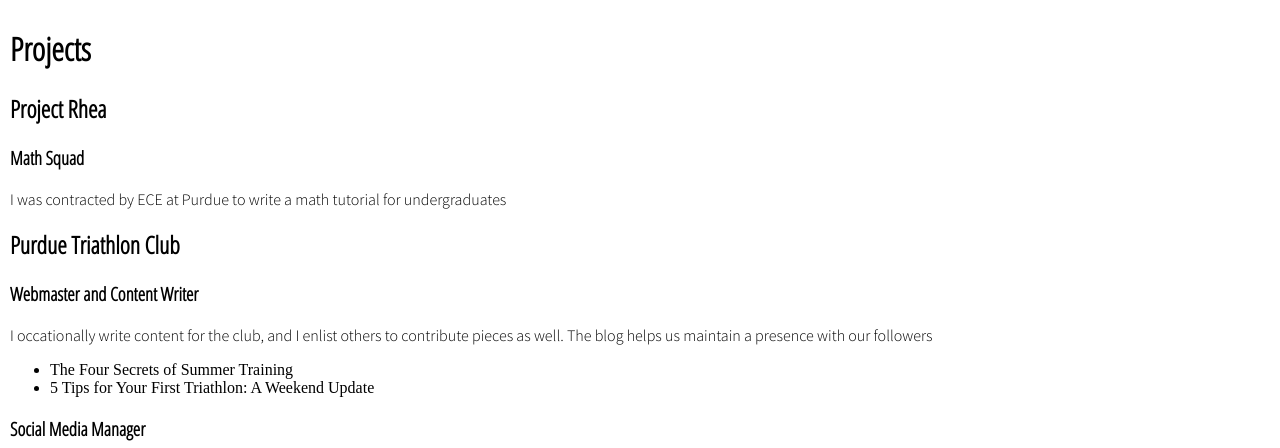
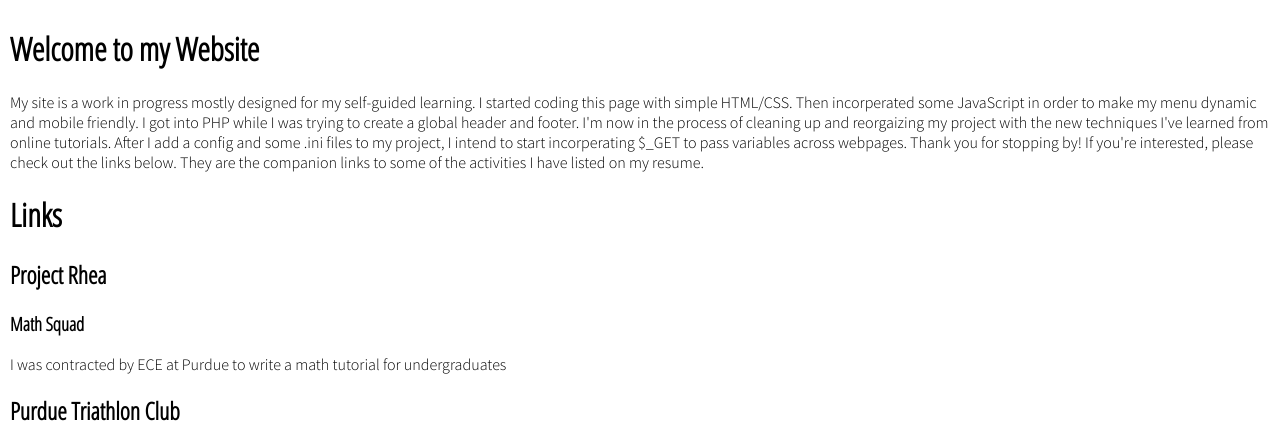
Before and after one commit to nicole-brewer/my-first-website, a PHP site: page / in a window 1280 px wide. Shown: the part 35-483 px from the top of the page. Run offline with PHP 8.4, Linux system fonts and the light colour scheme.

Commit message:
Added intro paragraph

```diff
--- a/web/index.php
+++ b/web/index.php
@@ -13,8 +13,10 @@
   define('TITLE', 'Home | nicole-brewer.com');
   include('../includes/header.php');
 ?>
+<h1>Welcome to my Website</h2>
+  <p>My site is a work in progress mostly designed for my self-guided learning. I started coding this page with simple HTML/CSS. Then incorperated some JavaScript in order to make my menu dynamic and mobile friendly. I got into PHP while I was trying to create a global header and footer. I'm now in the process of cleaning up and reorgaizing my project with the new techniques I've learned from online tutorials. After I add a config and some .ini files to my project, I intend to start incorperating $_GET to pass variables across webpages. Thank you for stopping by! If you're interested, please check out the links below. They are the companion links to some of the activities I have listed on my resume.</p>
 
-<h1>Projects</h1>
+<h1>Links</h1>
   <h2>Project Rhea</h2>
   <h3 href="https://www.projectrhea.org/rhea/index.php/Math_squad">Math Squad</h3>
   <p>I was contracted by ECE at Purdue to write a math tutorial for undergraduates</p>
```
